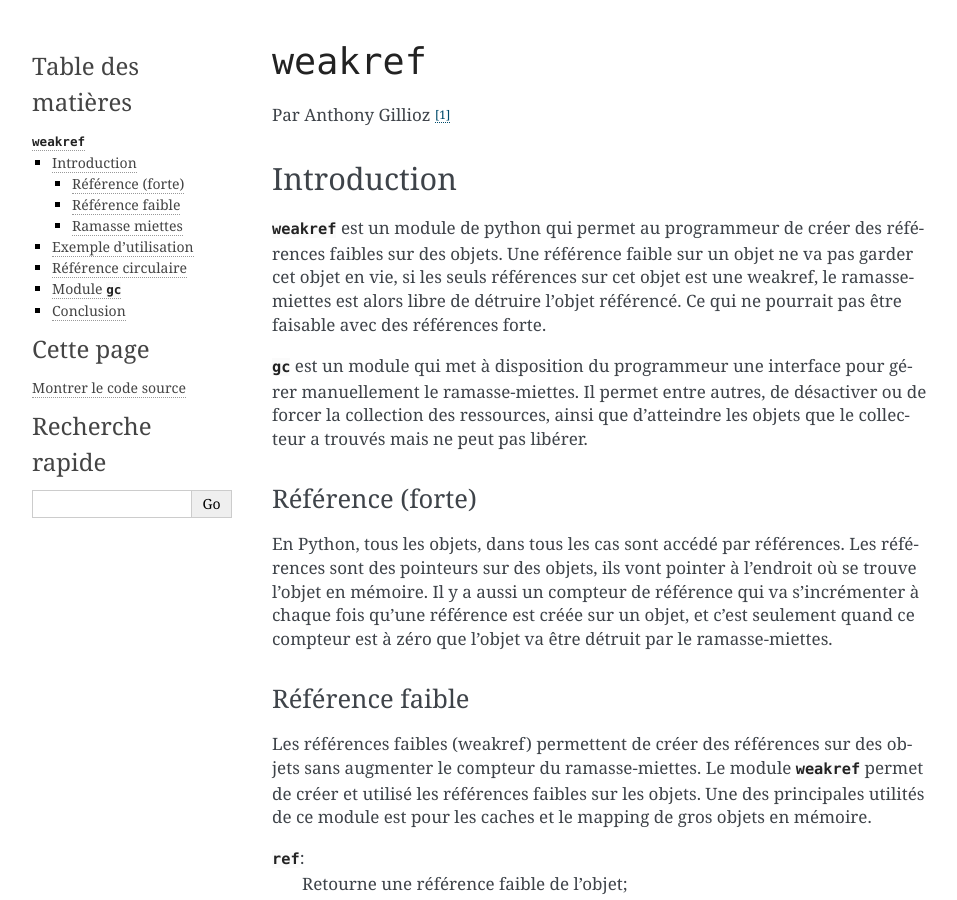
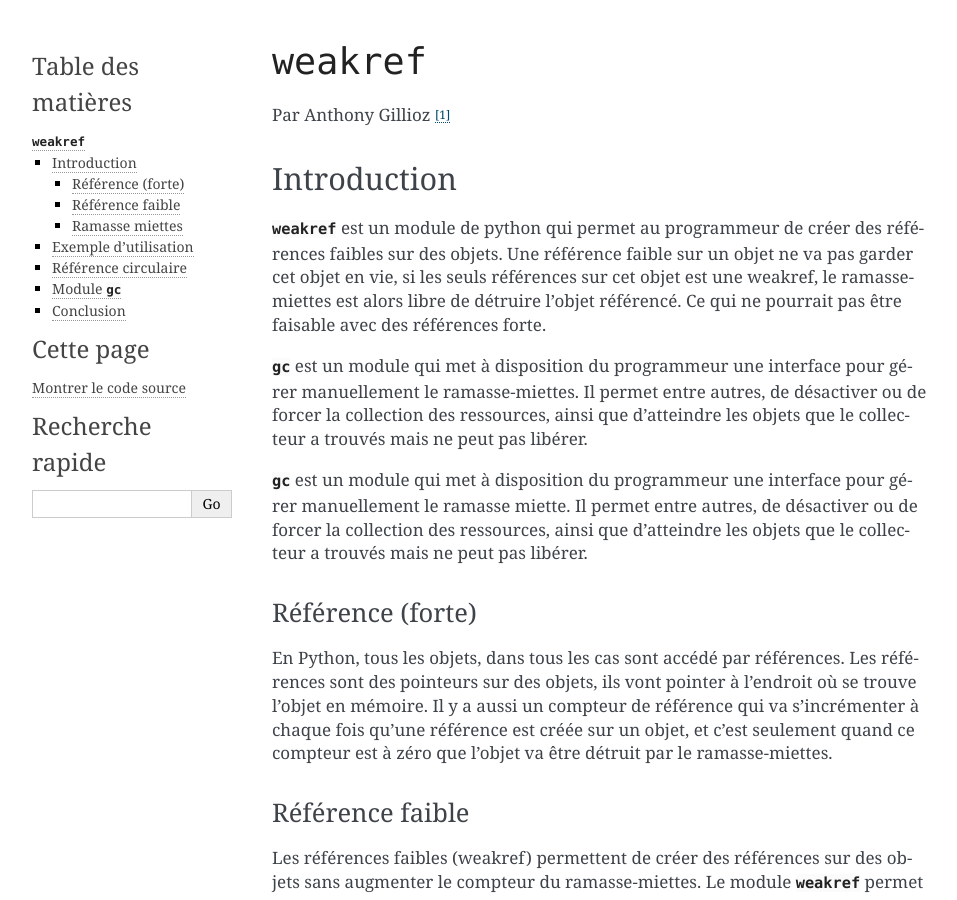
Before and after one commit to HE-Arc/livre-python, a Sphinx documentation site: the page built from source/weakref/index.rst, in a window 1280 px wide and 900 px high. Shown: the whole window, without its empty margins (148-1105 px from the left). Built offline with Sphinx 7.4.7, drawn with Linux system fonts in a browser that asks for light colours; some of the changed text lies outside the part shown.

Commit message:
try to have 2 more points ^^

```diff
--- a/source/weakref/index.rst
+++ b/source/weakref/index.rst
@@ -13,6 +13,9 @@ Une référence faible sur un objet ne va pas garder cet objet en vie, si les se
 le ramasse-miettes est alors libre de détruire l'objet référencé. Ce qui ne pourrait pas être faisable avec des références forte.
 
 :py:mod:`gc` est un module qui met à disposition du programmeur une interface pour gérer manuellement le ramasse-miettes. Il permet entre autres,
+de désactiver ou de forcer la collection des ressources, ainsi que d'atteindre les objets que le collecteur a trouvés mais ne peut pas libérer.
+
+:py:mod:`gc` est un module qui met à disposition du programmeur une interface pour gérer manuellement le ramasse miette. Il permet entre autres,
 de désactiver ou de forcer la collection des ressources, ainsi que d'atteindre les objets que le collecteur a trouvés mais ne peut pas libérer.
 
 Référence (forte)
@@ -137,6 +140,8 @@ Pour approfondir vos connaissances sur ce sujet vous pouvez vous rendre sur la d
 
 En mode debug, le module :py:mod:`gc` est un module complémentaire au module :py:mod:`weakref`, il permet d'avoir une plus grande maîtrise de ce qui se passe en mémoire.
 
+Le module :py:mod:`gc` est un module complémentaire au module :py:mod:`weakref`, il permet d'avoir une plus grande maîtrise de ce qui ce passe en mémoire.
+
     *Les robots n’ont ni choix à faire ni décisions à prendre.*
 
     -- Travis fan club
```
